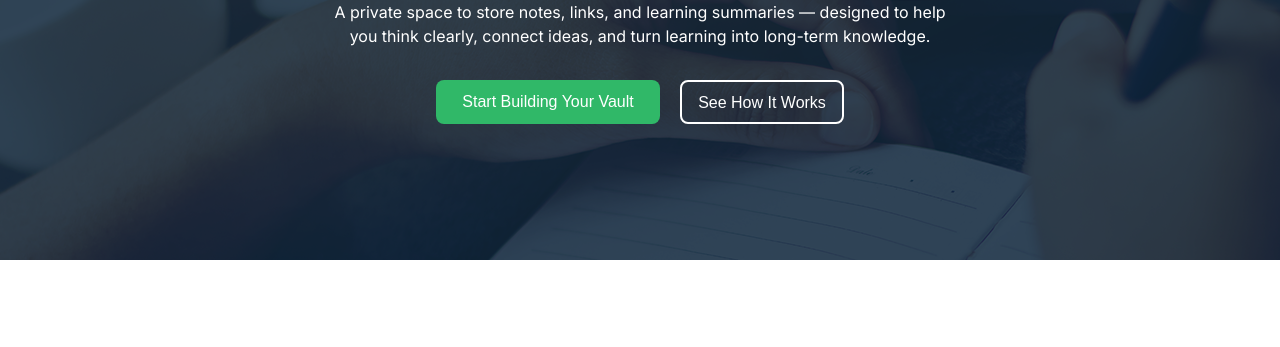
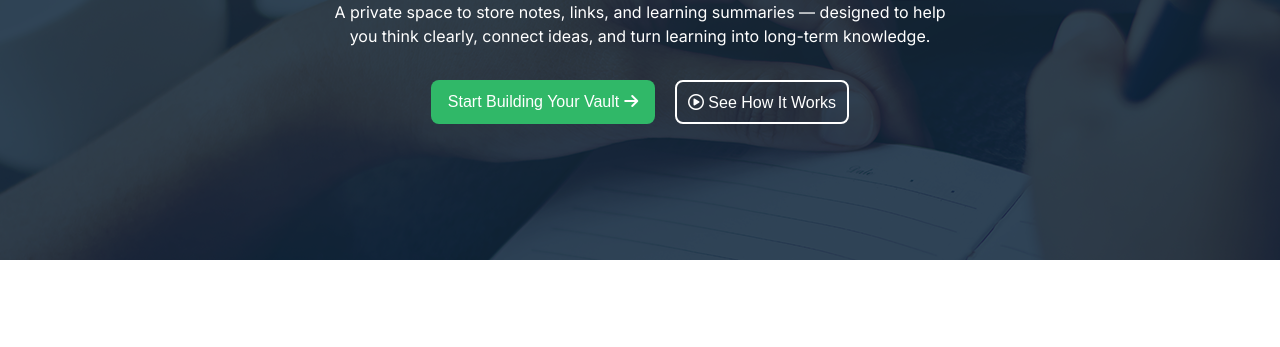
Before and after one commit to anikmuhmud/First-assignment, a plain HTML site: page index.html in a window 1280 px wide. Shown: the part 442-789 px from the top of the page. Drawn offline with Linux system fonts and the light colour scheme.

```diff
--- a/index.html
+++ b/index.html
@@ -8,6 +8,11 @@
     <link rel="preconnect" href="https://fonts.googleapis.com">
     <link rel="preconnect" href="https://fonts.gstatic.com" crossorigin>
     <link href="https://fonts.googleapis.com/css2?family=Inter:ital,opsz,wght@0,14..32,100..900;1,14..32,100..900&display=swap" rel="stylesheet">
+
+    <link
+    rel="stylesheet"
+    href="https://cdnjs.cloudflare.com/ajax/libs/font-awesome/6.5.1/css/all.min.css"
+   />
 </head>
 <body class="primary-font">
     <header>
@@ -34,8 +39,8 @@
                 <p>A private space to store notes, links, and learning summaries — designed to
                     help you think clearly, connect ideas, and turn learning into long-term knowledge.</p>
                 <div class="banner-buttons">
-                    <button class="btn-primary">Start Building Your Vault</button>
-                    <button class="btn-secondary">See How It Works</button>
+                    <button class="btn-primary">Start Building Your Vault<i class="fa-solid fa-arrow-right"></i></button>
+                    <button class="btn-secondary"><i class="fa-regular fa-circle-play"></i> See How It Works </button>
                 </div>
             </div>
              </div>
@@ -115,7 +120,7 @@
         <div class="challenge-content">
             <h1>Ready to think more clearly?</h1>
             <p>Join thousands of learners who are building their personal knowledge vaults. Start free, no credit card required.</p>
-            <button class="btn-primary">Get Early Access</button>
+            <button class="btn-primary">Get Early Access   <i class="fa-solid fa-arrow-right"></i></button>
             <p>Free during early access • No credit card needed</p>
         </div>
 
--- a/style.css
+++ b/style.css
@@ -127,6 +127,9 @@
     margin-top: 32px;
     font-size: 14px;
 }
+#banner .banner-content .banner-buttons .btn-primary i{
+    margin-left: 5px;
+}
 .btn-primary{
     width: 224px;
     height: 44px;
@@ -145,7 +148,7 @@
    box-shadow: 0px 4px 15px rgba(5, 7, 8, 0.6);
 }
 #banner .banner-content .banner-buttons .btn-secondary{
-    width: 164px;
+    width: 174px;
     height: 44px;
     font-size: 16px;
     font-weight: 600px;
@@ -153,10 +156,12 @@
     color: #FFFFFF;
     border: 2px solid #FFFFFF;
     border-radius: 8px;
-    padding: 12px 16px;
+    padding: 12px 10px;
     cursor: pointer;
 
 }
+
+
 #banner .banner-content .banner-buttons .btn-secondary:hover{
     background-color: rgba(255, 255, 255, 0.2);
    box-shadow: 0px 4px 15px rgba(255, 255, 255, 0.6);
@@ -316,6 +321,9 @@
     width: 640px;
     margin: 0 auto 24px auto;
 }
+.challenge-content .btn-primary i{
+    margin-left: 5px;
+}
 /* footer section */
 #footer{
     background-color: #001931;
```
